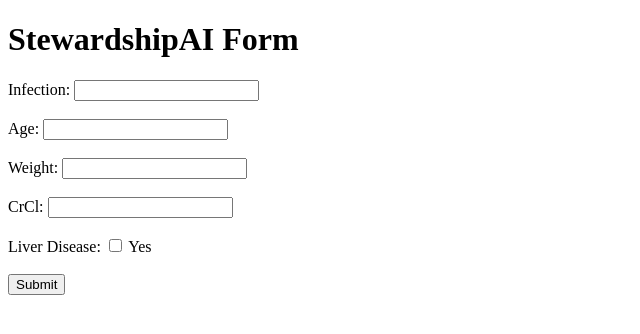
After one commit to Jonathan-Adly/clair_streaming_demo, a Flask app: page /stewardship in a window 1280 px wide. The commit adds this page. Shown: the top 334 px of the page, without its empty margins (0-640 px from the left). Run offline with Flask 3, Linux system fonts and the light colour scheme.

Commit message:
stewardship

```diff
--- a/app.py
+++ b/app.py
@@ -8,9 +8,9 @@ app = Flask(__name__)
 def home():
     if request.method == "POST":
         query = request.form["question"]  # get question from user
-        #base_url = "http://localhost:8000"
+        base_url = "http://localhost:8000"
 
-        base_url = "https://galenai.co/" # for production
+        #base_url = "https://galenai.co/" # for production
 
         # send question to GalenAI server
         url = f"{base_url}/api/v1/get-clinical-query-streaming-channel/"
@@ -69,5 +69,45 @@ def icd10():
 
     return render_template("icd10.html")
 
+@app.route("/stewardship", methods=["GET", "POST"])
+def stewardship():
+    if request.method == "POST":
+        base_url = "http://localhost:8000"
+        infection = request.form["infection"]  # get infection from user
+        age = int(request.form["age"]) if request.form['age'] else None  # get age from user
+        weight = int(request.form["weight"]) if request.form['weight'] else None # get weight from user
+        crcl = int(request.form["crcl"]) if request.form['crcl'] else None # get crcl from user
+
+        liver_disease = False
+        if "liver_disease" in request.form:
+            liver_disease = True
+
+        # send question to GalenAI server
+        url = f"{base_url}/api/v1/create-stewardship-streaming-channel/"
+        payload = {"infection": infection}
+        if age:
+            payload["age"] = age
+        if weight:
+            payload["weight"] = weight
+        if crcl:
+            payload["crcl"] = crcl
+        if liver_disease:
+            payload["liver_disease"] = liver_disease
+
+        token = f"token 61cbb3ba57ef2e7d92bc1f1161a87fbd3922acca" #your token here
+
+        headers = {'Authorization': token, 'Content-Type': 'application/json'}
+        response = requests.post(url, json=payload, headers=headers)
+        if response.status_code != 200:
+            return render_template("stewardship.html", error=response.json()["detail"])
+
+        channel_name = response.json()["channel_name"]
+        query_id = response.json()["query_id"]
+
+        return render_template("listening_stewardship.html", channel_name=channel_name, query_id=query_id, base_url=base_url)
+
+    return render_template("stewardship.html")
+
+
 if __name__ == "__main__":
     app.run(debug=True)
--- a/templates/index.html
+++ b/templates/index.html
@@ -16,5 +16,6 @@
     <input type="submit" value="Submit">
   </form>
   <p> <a href="/icd10"> Go to ICD10 Code Demo </a> </p>
+  <p> <a href="/stewardship"> Go to StewardshipAI Demo </a> </p>
 </body>
 </html>
--- /dev/null
+++ b/templates/stewardship.html
@@ -0,0 +1,29 @@
+
+<!DOCTYPE html>
+<html>
+<head>
+  <title>StewardshipAI Form</title>
+</head>
+<body>
+  <h1>StewardshipAI Form</h1>
+  {% if error %}
+    <p style="color: red;">{{ error }}</p>
+  {% endif %}
+  <form method="POST" action="/stewardship">
+    <label for="infection">Infection:</label>
+    <input type="text" id="infection" name="infection" required><br><br>
+
+    <!-- OPTIONAL -->
+    <label for="age">Age:</label>
+    <input type="number" id="age" name="age"><br><br>
+    <label for="weight">Weight:</label>
+    <input type="number" id="weight" name="weight"><br><br>
+    <label for="crcl">CrCl:</label>
+    <input type="number" id="crcl" name="crcl"><br><br>
+    <label for="liver_disease">Liver Disease:</label>
+      <input type="checkbox" id="liver_disease" name="liver_disease" value="yes">
+      <label for="liver_disease">Yes</label><br><br>
+    <input type="submit" value="Submit">
+  </form>
+</body>
+</html>
```
Also changed, not shown: templates/listening_stewardship.html (added, +54 -0 lines).
